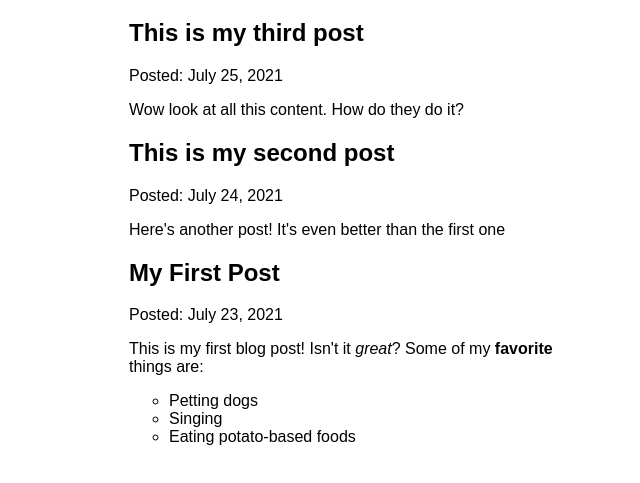
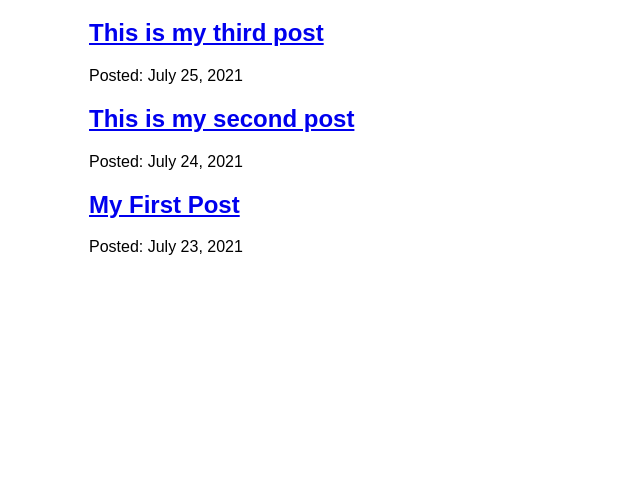
Before and after one commit to carbex/my-first-gatsby-site, a Gatsby site: page /blog in a window 1280 px wide. Shown: the part 157-640 px from the top of the page, without its empty margins (301-941 px from the left). Built offline with nearby package versions, Linux system fonts and the light colour scheme; Gatsby itself is replaced by a stand-in of ours.

Commit message:
Gatsby tutorail part 5

```diff
--- a/src/pages/blog.js
+++ b/src/pages/blog/index.js
@@ -1,25 +1,23 @@
 import * as React from 'react'
-import Layout from '../components/layout'
-import { graphql } from 'gatsby'
-import { MDXRenderer } from 'gatsby-plugin-mdx'
+import Layout from '../../components/layout'
+import { Link, graphql } from 'gatsby'
 
 
 const BlogPage = ({ data }) => {
   return (
     <Layout pageTitle="My Blog Posts">
-        <ul>
         {
             data.allMdx.nodes.map((node) => (
             <article key={node.id}>
-                <h2>{node.frontmatter.title}</h2>
-                <p>Posted: {node.frontmatter.date}</p>
-                <MDXRenderer>
-                 {node.body}
-                </MDXRenderer>
+              <h2>
+                <Link to={`/blog/${node.slug}`}>
+                  {node.frontmatter.title}
+                </Link>
+              </h2>
+              <p>Posted: {node.frontmatter.date}</p>
             </article>
             ))
         }
-      </ul>
     </Layout>
   )
 }
@@ -32,7 +30,7 @@
           title
         }
         id
-        body
+        slug
       }
     }
   }
```
Also changed, not shown: src/pages/blog/{mdx.slug}.js (added, +29 -0 lines).
